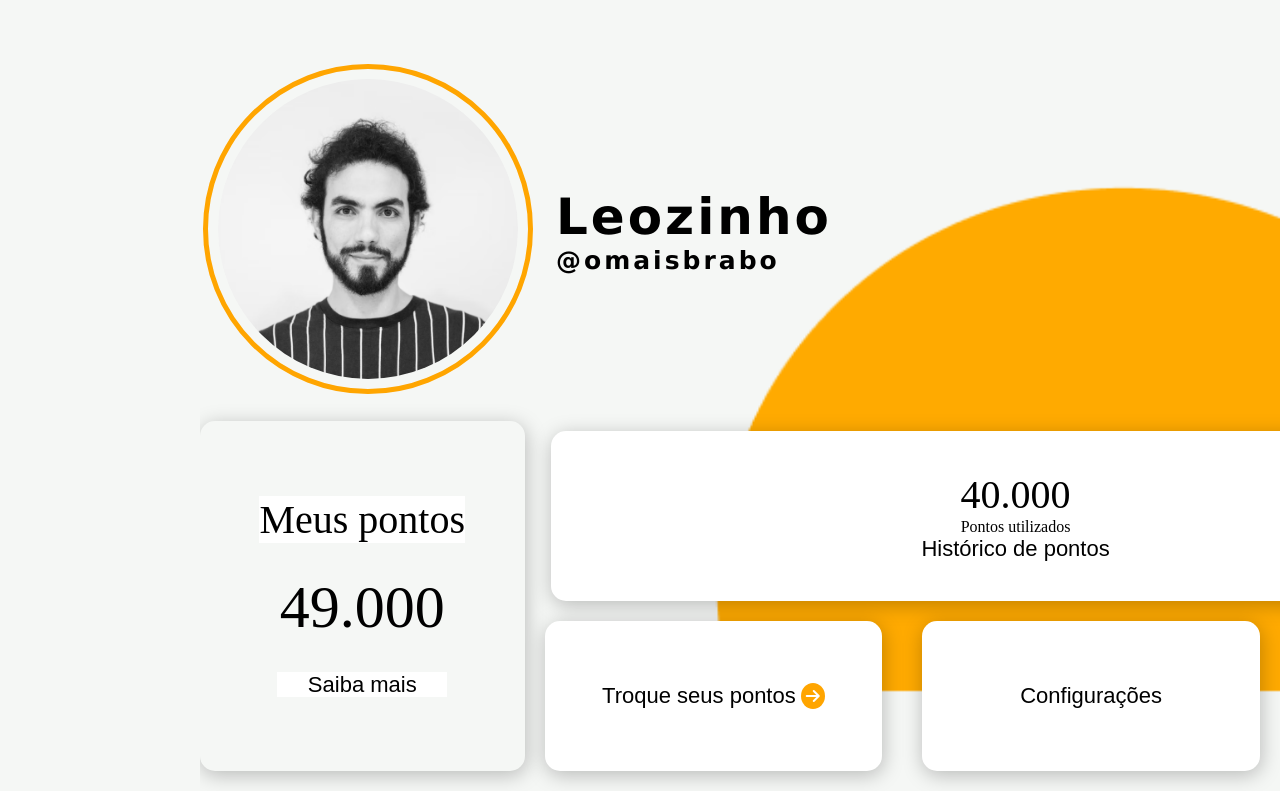
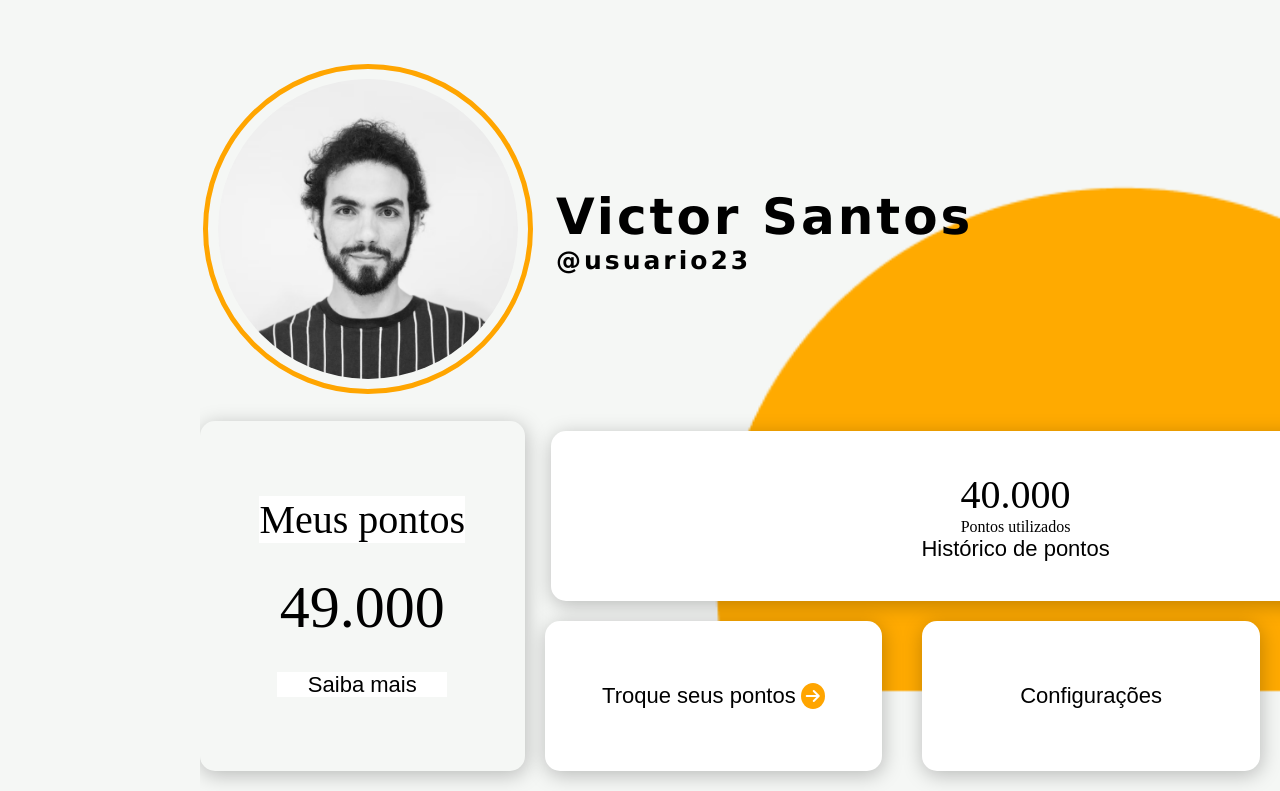
Before and after one commit to Leow14/Elipse, a plain HTML site: page usuario/index.html in a window 1280 px wide. Shown: the part 109-900 px from the top of the page. Drawn offline with Linux system fonts and the light colour scheme; a script that the page names is missing.

Commit message:
Update index.html

```diff
--- a/usuario/index.html
+++ b/usuario/index.html
@@ -32,8 +32,8 @@
           <img src="imagem/icone_foto.png" alt="foto de perfil" class="foto_perfil">
         </figure>
         <div class="nome">
-          <h1 class="nome_usuario">Leozinho</h1>
-          <h2 class="perfilAroba">@omaisbrabo</h2>
+          <h1 class="nome_usuario">Victor Santos</h1>
+          <h2 class="perfilAroba">@usuario23</h2>
         </div>
       </section>
       <section class="pontos">
```
